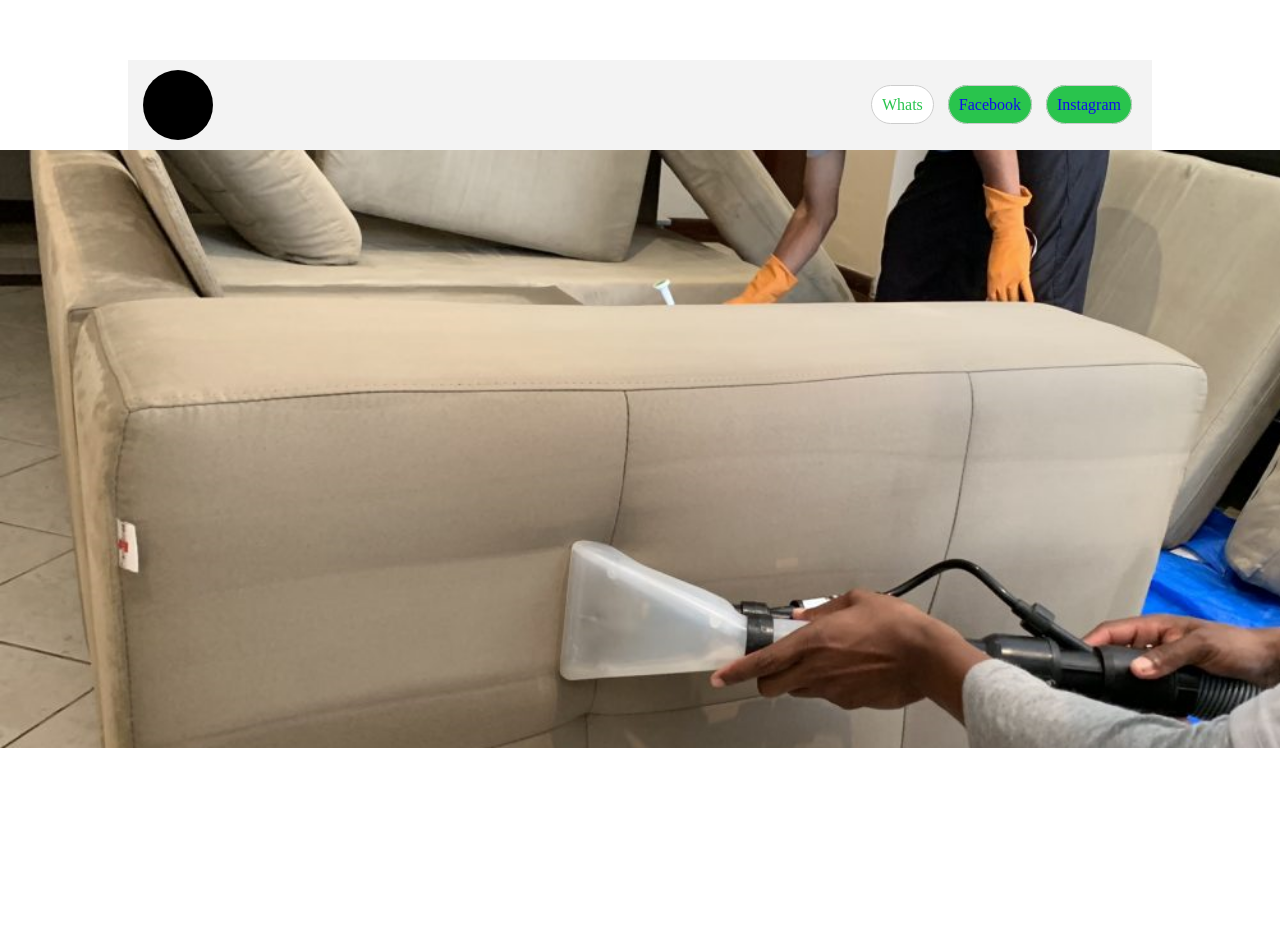
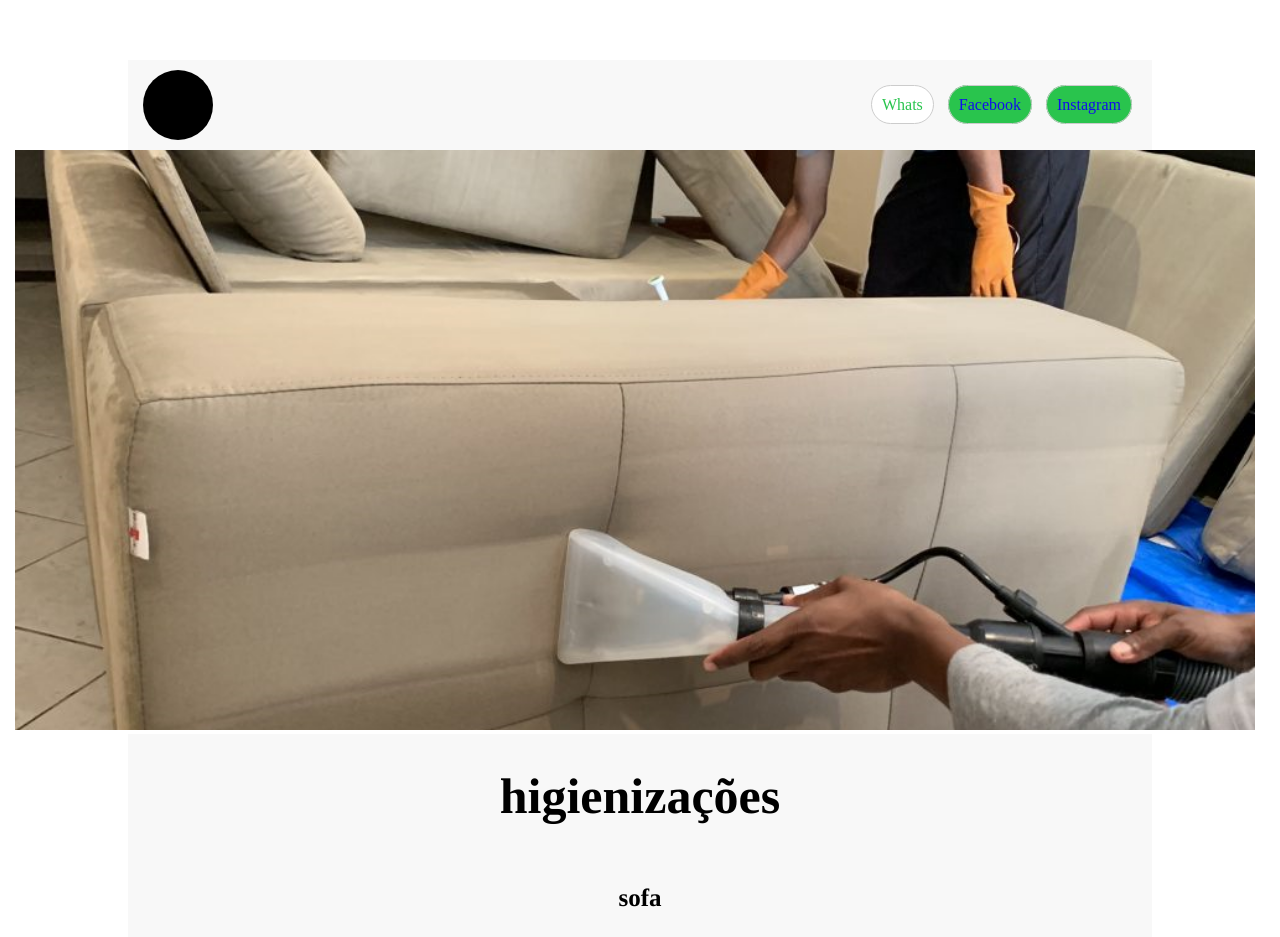
Before and after one commit to jonathan-igor/feito-magica, a plain HTML site: page index.html in a window 1280 px wide. Before the commit the page ends 800 px from the top, so only its background shows below. Drawn offline with Linux system fonts and the light colour scheme.

Commit message:
trabalhos

```diff
--- a/index.html
+++ b/index.html
@@ -30,5 +30,16 @@
             <img src="images/higienizacao.png" alt="higienizacao">
         </div>
     </main>
+    <div class="container1">
+       <div class="title">
+           <h1>higienizações</h1>
+       </div>
+       <div>
+           <p>sofa</p>
+       </div>
+    </div>
+    <div>
+
+    </div>
 </body>
 </html>
--- a/style.css
+++ b/style.css
@@ -7,7 +7,7 @@ body{
     display: flex;
 }
 .container{
-    background-color: #f3f3f3;
+    background-color: #f8f8f8;
     max-width: 1024px;
     margin: auto;
 }
@@ -46,7 +46,26 @@ body{
     background-color: rgb(18, 14, 235);
     color: #fff;
 }
+.image{
+    margin-left: 15px;
+}
 .image img{
-    width: 100%;
+
+    width: 98%;
     height: 50%;
 }
+.title{
+
+}
+.container1{
+    display: flex;
+    flex-direction: column;
+    background-color: #f8f8f8;
+    max-width: 1024px;
+    margin: auto;
+    align-items: center;
+    justify-content: center;
+    font-weight: bolder;
+    font-size: 25px;
+    font-family: Times, serif;
+}
```
